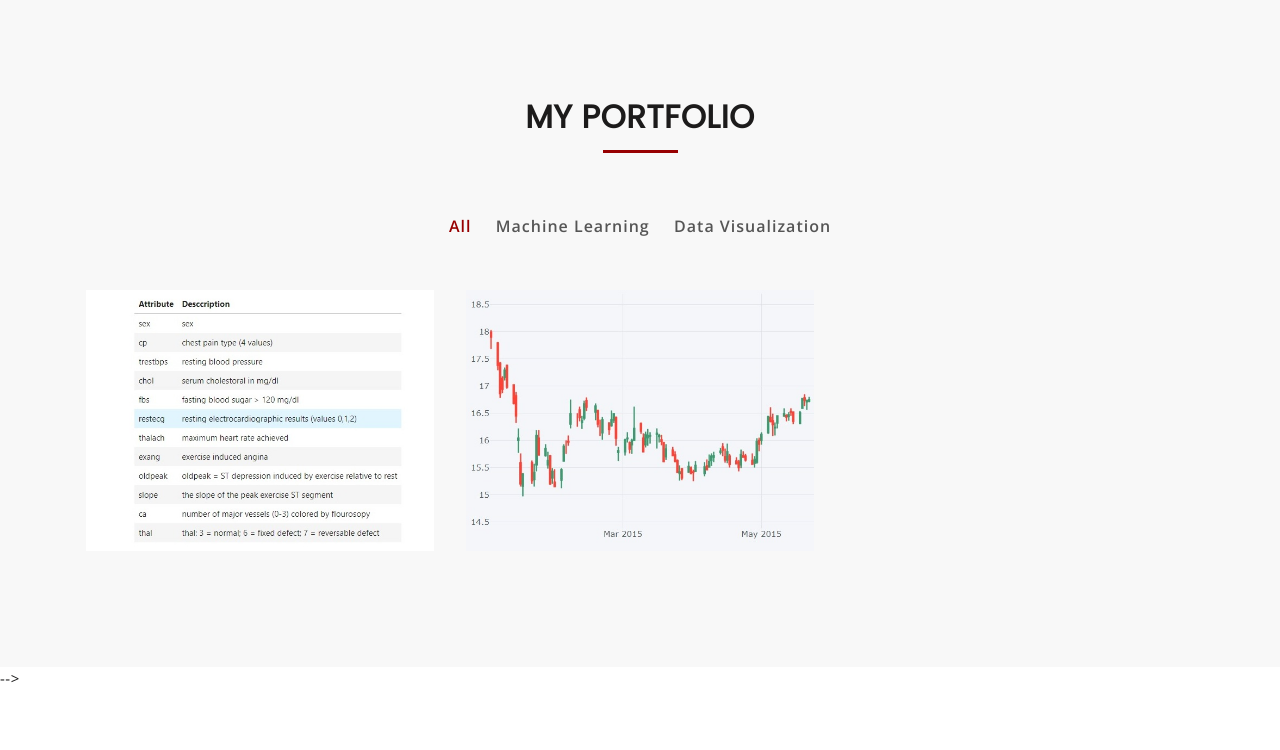
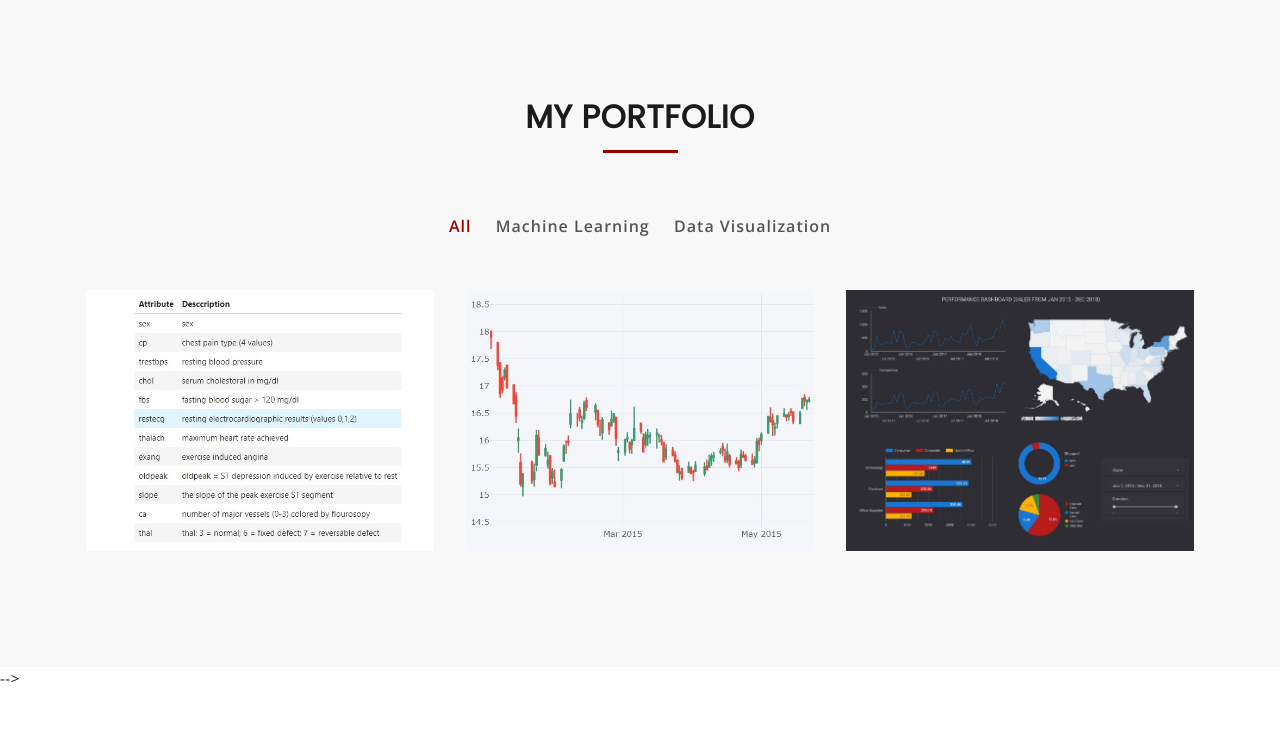
Before and after one commit to mustaqimrahm/MustaqimRahman, a Django app: page / in a window 1280 px wide. Shown: the part 2821-3571 px from the top of the page. Run offline with Django 3.2, Linux system fonts and the light colour scheme; some libraries are stand-ins or nearby versions.

Commit message:
modified index.html: added new portfolios, with thumbnail photos

```diff
--- a/myweb/templates/first_web/index.html
+++ b/myweb/templates/first_web/index.html
@@ -313,18 +313,18 @@
 					                    </div>
 					                </div>
 
-                          <!---
-					                <div class="col-xs-6 col-sm-4 col-md-4 filtr-item" data-category="3">
+
+					                <div class="col-xs-6 col-sm-4 col-md-4 filtr-item" data-category="2">
 					                	<div class="mu-item-thumbonail">
-					                		<img class="img-responsive" src="{% static "images/portfolio/img-3.jpeg" %}" alt="image">
+					                		<img class="img-responsive" src="{% static "images/portfolio/perfomance-dashboard.jpg" %}" alt="image">
 					                	</div>
 					                	<div class="mu-filter-item-content">
-					                    	<h4 class="mu-filter-item-title">Covid-19 World Data</h4>
-					                    	<a class="mu-filter-link" href="#"><i class="fa fa-link"></i></a>
-					                    	<a class="mu-filter-imglink" href="{% static "images/portfolio/img-3.jpeg" %}" title="GRAPHICS DESIGN"><i class="fa fa-search"></i></a>
+					                    	<h4 class="mu-filter-item-title">Sales Performance</h4>
+					                    	<a class="mu-filter-link" href="https://datastudio.google.com/reporting/c72db16d-36eb-46a1-8e4b-8912fd5f8f2c" target="_blank"><i class="fa fa-link"></i></a>
+					                    	<a class="mu-filter-imglink" href="{% static "images/portfolio/perfomance-dashboard.jpg" %}" title="Sales Performance"><i class="fa fa-search"></i></a>
 					                    </div>
 					                </div>
-
+                          <!---
 					                <div class="col-xs-6 col-sm-4 col-md-4 filtr-item" data-category="1">
 					                	<div class="mu-item-thumbonail">
 					                		<img class="img-responsive" src="{% static "images/portfolio/img-4.jpeg" %}" alt="image">
```
Also changed, not shown: myweb/static/images/portfolio/perfomance-dashboard.jpg (added).
